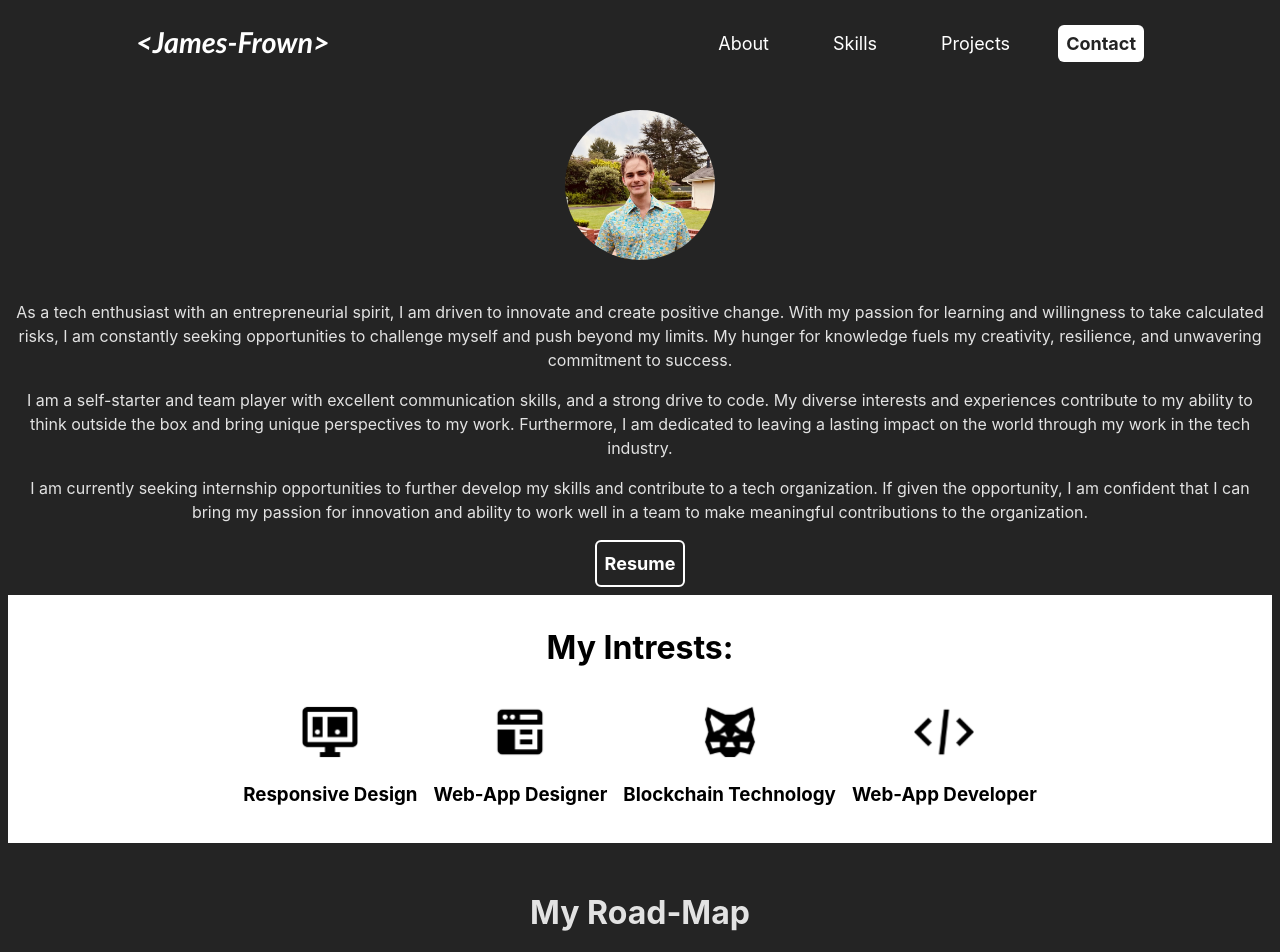
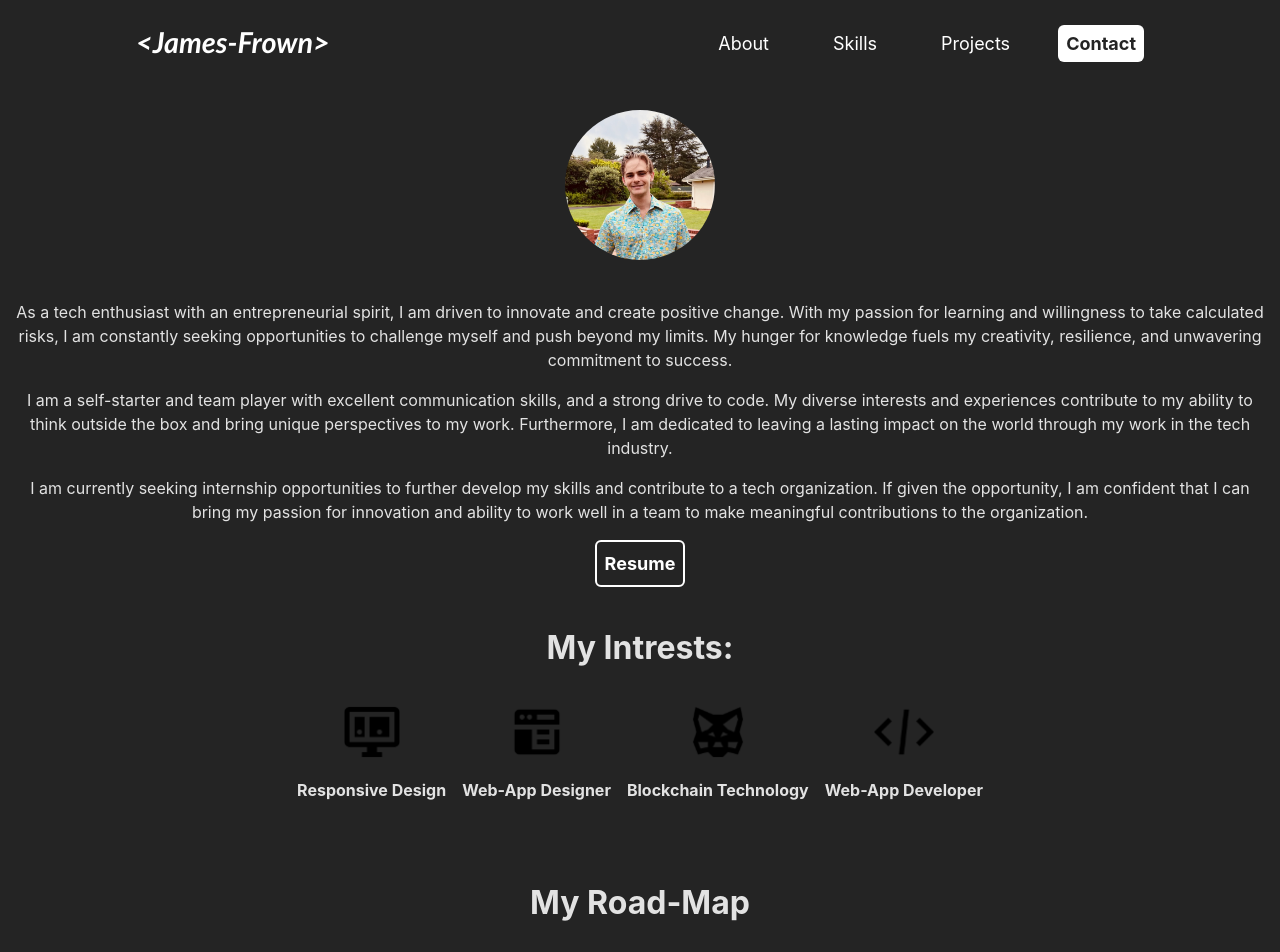
Before and after one commit to James-Frown/New-Portfolio, a React (Vite) app: page /about in a window 1280 px wide. Shown: the top 952 px of the page. Built offline with nearby package versions, Linux system fonts and the light colour scheme.

Commit message:
Latest Changes

```diff
--- a/src/pages/aboutPage/intrests.css
+++ b/src/pages/aboutPage/intrests.css
@@ -2,8 +2,6 @@
     display: flex;
     flex-direction: column;
     width: 100%;
-    color: black;
-    background-color: white;
 }
 
 .intrests__content {
@@ -46,4 +44,6 @@
     text-align: center;
 }
 
-.icon__text {}
+.icon__text {
+    font-size: 1rem;
+}
```
